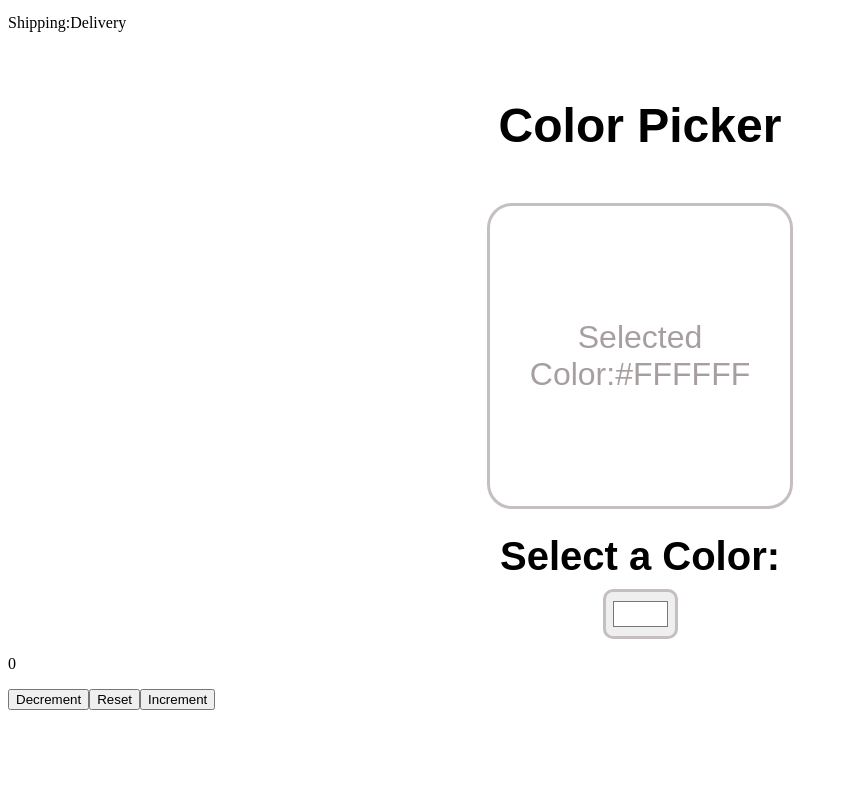
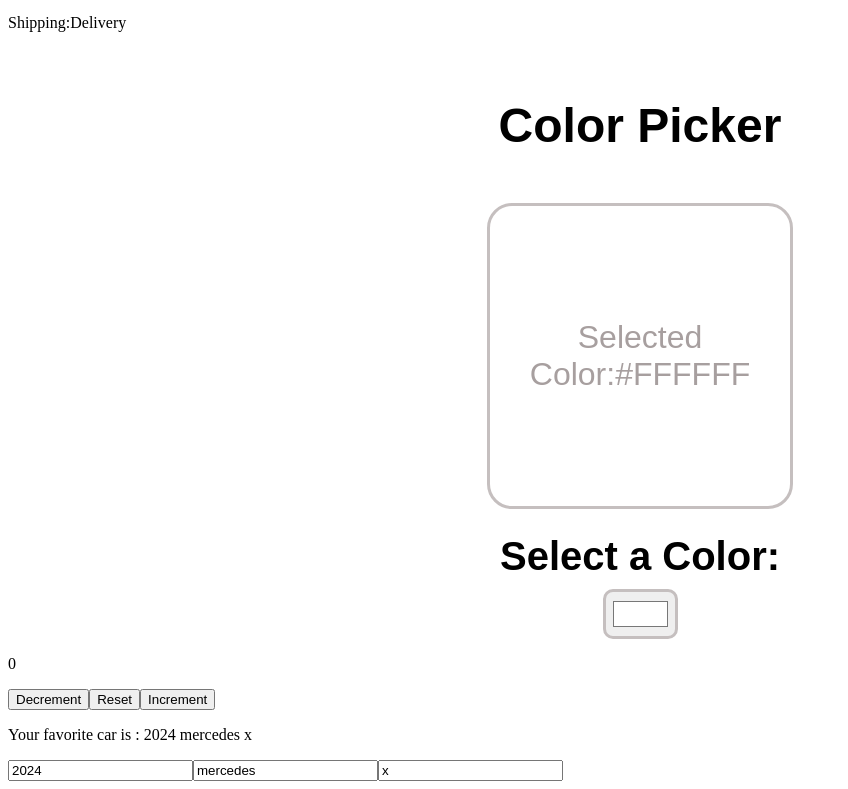
Before and after one commit to MelikeDemiralayy/react-works, a React (Vite) app: page / in a window 1280 px wide. Shown: the part 635-1424 px from the top of the page, without its empty margins (0-848 px from the left). Before the commit the page ends 1353 px from the top, so only its background shows below. Built offline with nearby package versions, Linux system fonts and the light colour scheme.

Commit message:
update objects in state

```diff
--- a/src/App.jsx
+++ b/src/App.jsx
@@ -12,6 +12,7 @@ import Counter from "./Counter"
 import OnChange from "./onChange"
 import ColorPicker from "./ColorPicker"
 import UpdaterFunction from "./UpdaterFunction"
+import UpdateObjects from "./UpdateObjects"
 
 
 function App() {
@@ -35,6 +36,7 @@ function App() {
     <OnChange/>
     <ColorPicker/>
     <UpdaterFunction/>
+    <UpdateObjects/>
      {/* <Footer/> */}
 
     </>
--- /dev/null
+++ b/src/UpdateObjects.jsx
@@ -0,0 +1,32 @@
+import React, {useState} from 'react'
+
+const UpdateObjects = () => {
+   const [car, setCar] = useState({year:2024,
+                                   make:"mercedes" ,
+                                    model:"x"});
+
+
+    function handleYearChange(event){
+        setCar(car => ({...car, year: event.target.value}))
+    }
+
+    function handleMakeChange(event){
+        setCar(car => ({...car, make: event.target.value}))
+    }
+
+    function handleModelChange(event){
+        setCar(car => ({...car, model: event.target.value}))
+    }
+
+  return (
+    <div>
+        <p>Your favorite car is : {car.year} {car.make} {car.model} </p>
+        <input type="number"  value={car.year} onChange={handleYearChange}/>
+        <input type="text" value={car.make} onChange={handleMakeChange} />
+        <input type="text" value={car.model} onChange={handleModelChange} />
+
+    </div>
+  )
+}
+
+export default UpdateObjects
```
